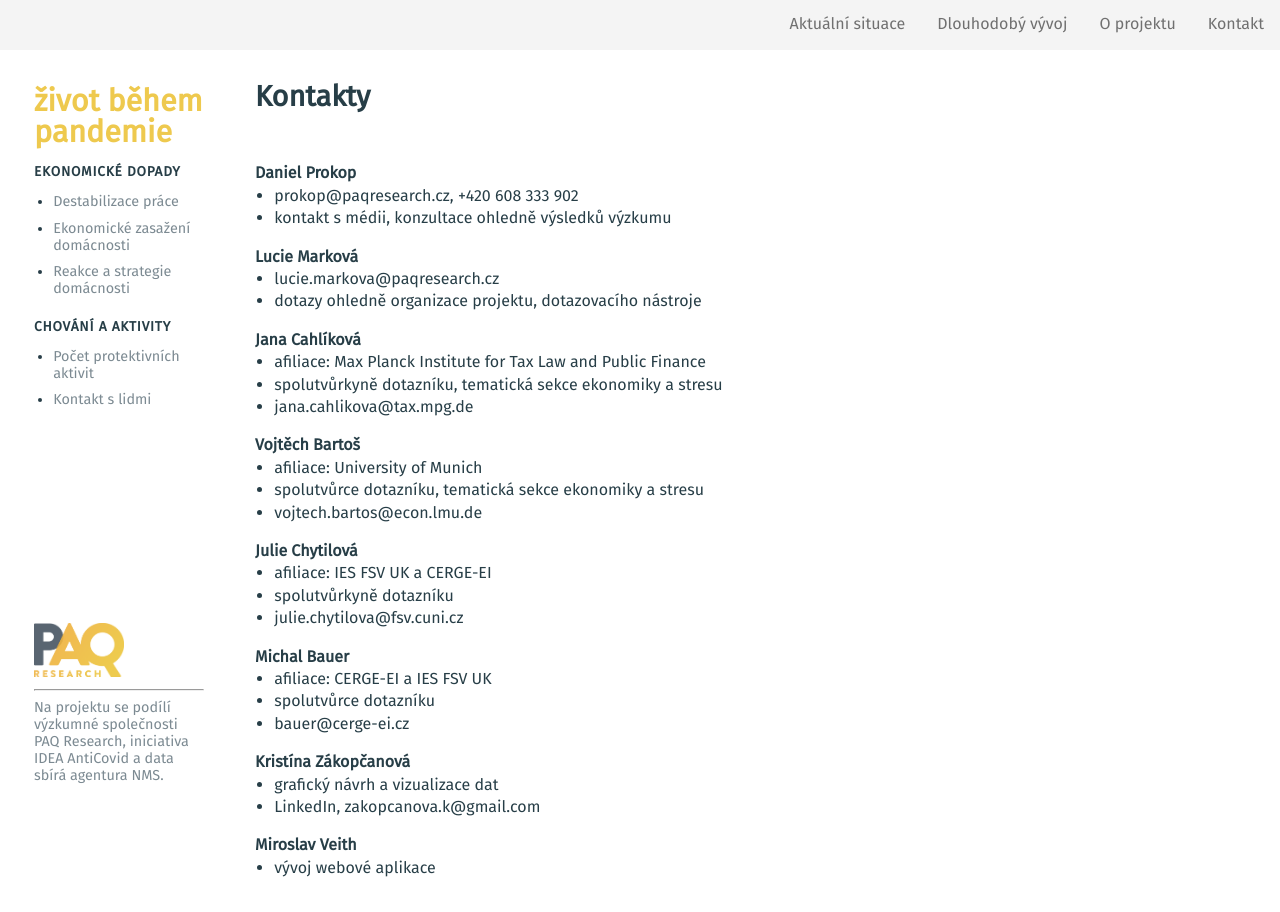
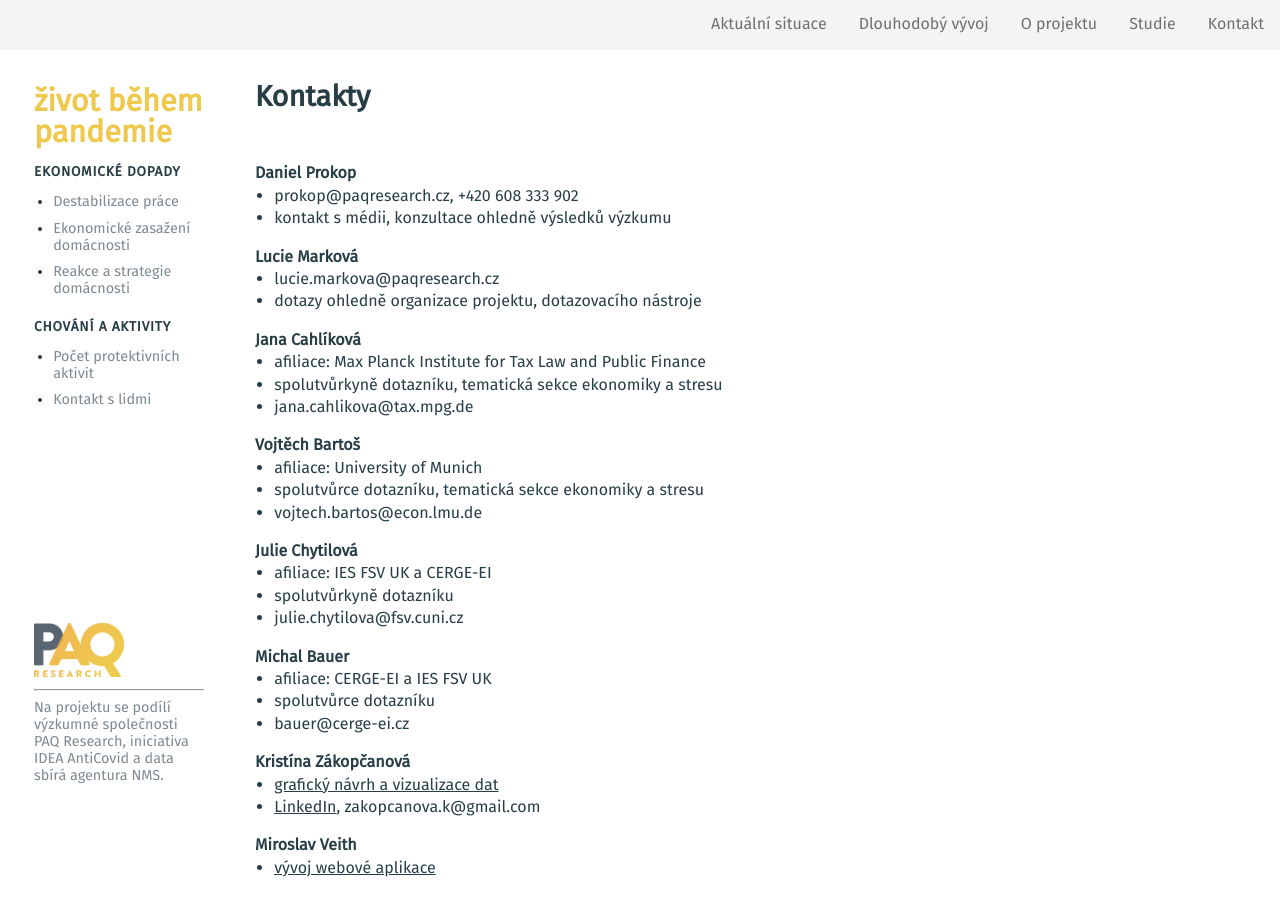
Before and after one commit to mveith/paq-research, a Next.js app: page /kontakt in a window 1280 px wide. Shown: the top 912 px of the page. Built offline with nearby package versions, Linux system fonts and the light colour scheme.

Commit message:
Page Studie

```diff
--- a/components/layout.js
+++ b/components/layout.js
@@ -69,6 +69,7 @@ export default function Layout(props) {
                 <Link href="/shrnuti"><a style={navbarItemStylePadding}>Aktuální situace</a></Link>
                 <Link href="/dopad"><a style={navbarItemStylePadding}>Dlouhodobý vývoj</a></Link>
                 <Link href="/projekt"><a style={navbarItemStylePadding}>O projektu</a></Link>
+                <Link href="/studie"><a style={navbarItemStylePadding}>Studie</a></Link>
                 <Link href="/kontakt"><a style={navbarItemStylePadding}>Kontakt</a></Link>
             </nav>
             <nav className="top-menu-mobile">
@@ -82,6 +83,7 @@ export default function Layout(props) {
                                 <li><Link href="/shrnuti" ><a style={navbarItemStyle}>Shrnutí nových dat</a></Link></li>
                                 <li><Link href="/data" ><a style={navbarItemStyle}>Data po tématech</a></Link></li>
                                 <li><Link href="/projekt" ><a style={navbarItemStyle}>O projektu</a></Link></li>
+                                <li><Link href="/studie"><a style={navbarItemStyle}>Studie</a></Link></li>
                                 <li><Link href="/kontakt"><a style={navbarItemStyle}>Kontakt</a></Link></li>
                             </ul>
                         </div>
--- a/pages/kontakt.js
+++ b/pages/kontakt.js
@@ -21,8 +21,8 @@ export default function About({ menu }) {
             {Person("Vojtěch Bartoš", [<li>afiliace: University of Munich</li>, <li>spolutvůrce dotazníku, tematická sekce ekonomiky a stresu</li>, <li><a href="mailto:vojtech.bartos@econ.lmu.de">vojtech.bartos@econ.lmu.de</a></li>])}
             {Person("Julie Chytilová", [<li>afiliace: IES FSV UK a CERGE-EI</li>, <li>spolutvůrkyně dotazníku</li>, <li><a href="mailto:julie.chytilova@fsv.cuni.cz">julie.chytilova@fsv.cuni.cz</a></li>])}
             {Person("Michal Bauer", [<li>afiliace: CERGE-EI a IES FSV UK</li>, <li>spolutvůrce dotazníku</li>, <li><a href="mailto:bauer@cerge-ei.cz">bauer@cerge-ei.cz</a></li>])}
-            {Person("Kristína Zákopčanová", [<li><a href="https://github.com/mveith/paq-research">grafický návrh a vizualizace dat</a></li>, <li><a href="https://www.linkedin.com/in/kristina-zakopcanova/?originalSubdomain=cz">LinkedIn</a>, <a href="mailto:zakopcanova.k@gmail.com">zakopcanova.k@gmail.com</a></li>])}
-            {Person("Miroslav Veith", [<li><a href="https://github.com/mveith/paq-research">vývoj webové aplikace</a></li>])}
+            {Person("Kristína Zákopčanová", [<li><a href="https://github.com/mveith/paq-research" target="_blank" class="external-link">grafický návrh a vizualizace dat</a></li>, <li><a href="https://www.linkedin.com/in/kristina-zakopcanova/?originalSubdomain=cz" target="_blank" class="external-link">LinkedIn</a>, <a href="mailto:zakopcanova.k@gmail.com">zakopcanova.k@gmail.com</a></li>])}
+            {Person("Miroslav Veith", [<li><a href="https://github.com/mveith/paq-research" target="_blank" class="external-link">vývoj webové aplikace</a></li>])}
 
             <br />
             <a href="https://www.paqresearch.cz/"><img src="logo-paq.png" width="120" /></a>
--- a/styles/globals.css
+++ b/styles/globals.css
@@ -251,6 +251,10 @@ ul {
     margin: 5px 20px;
 }
 
+.external-link {
+    text-decoration: underline;
+}
+
 @media only screen and (min-width: 720px) {
     h1 {
         font-size: 1.8rem;
```
Also changed, not shown: pages/studie.js (added, +36 -0 lines).
